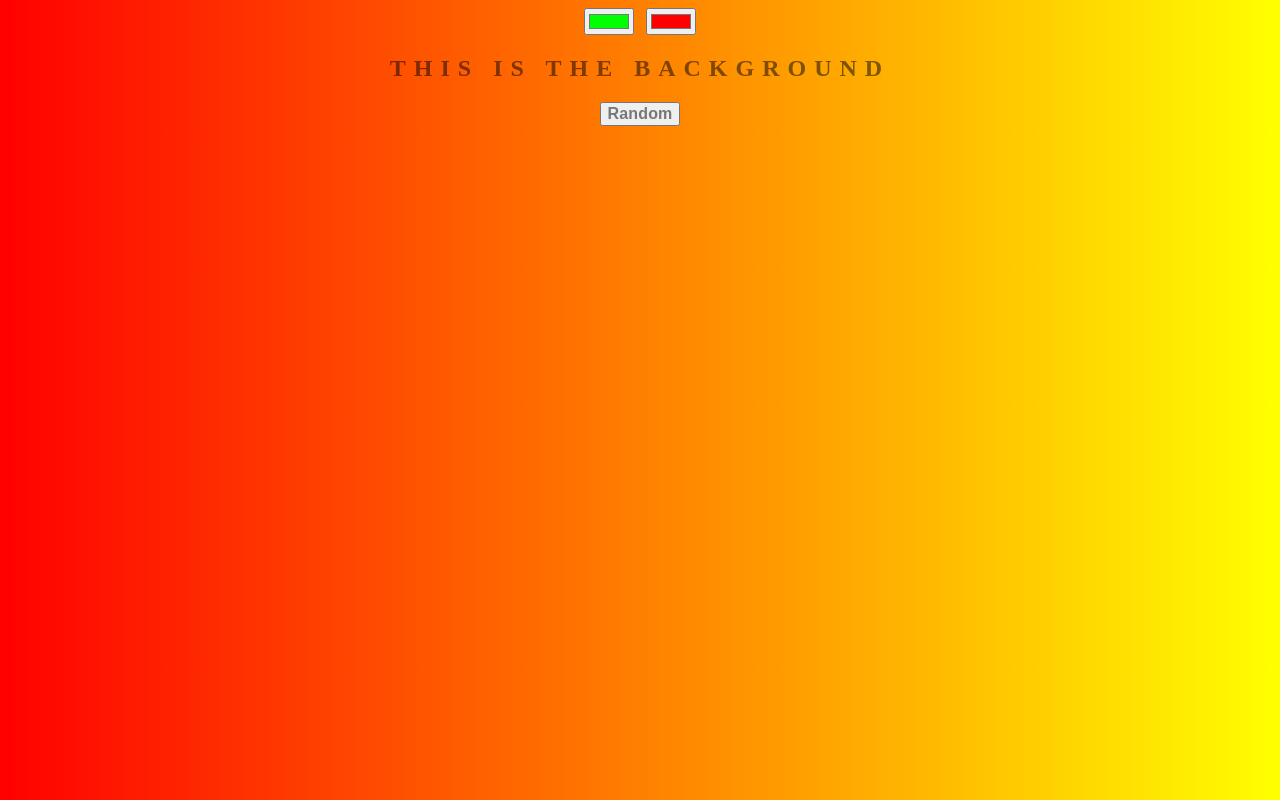
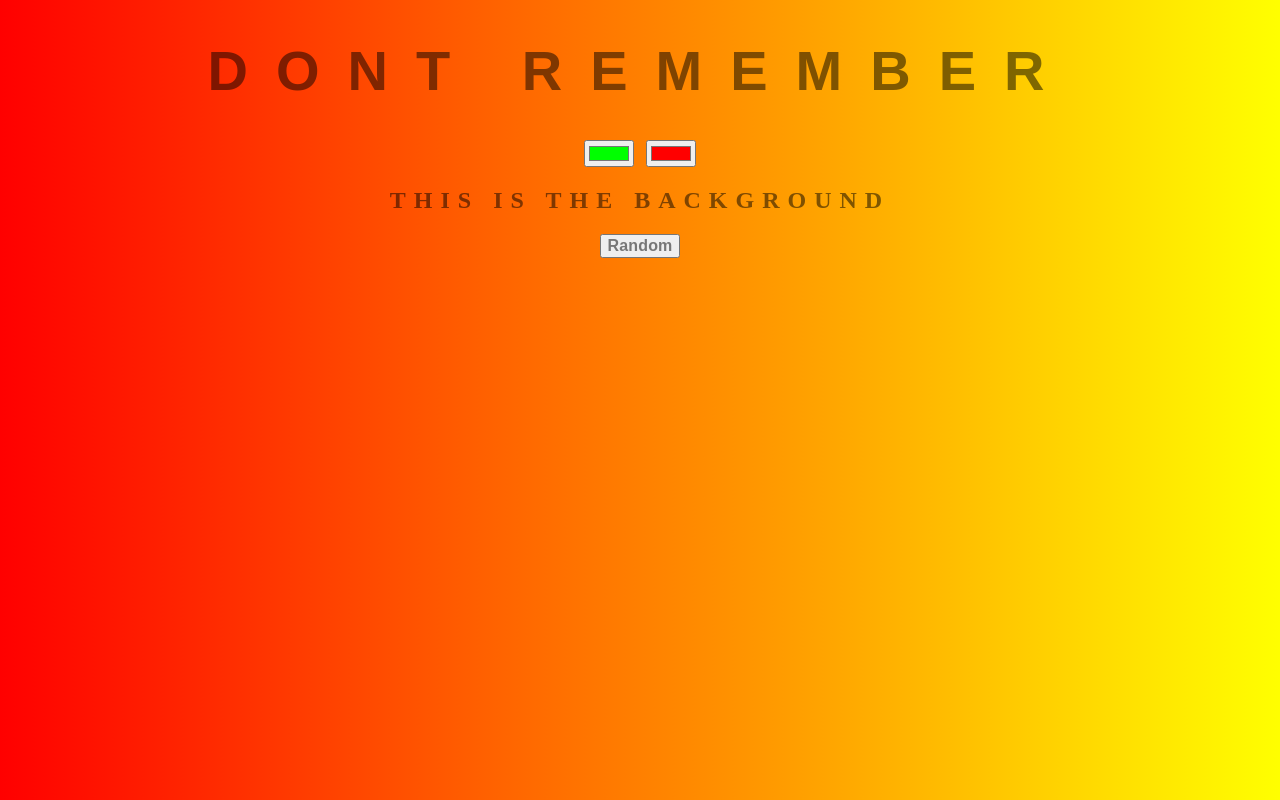
Before and after one commit to JonasJosef123/backgroundgenerator, a plain HTML site: page index.html in a window 1280 px wide. Drawn offline with Linux system fonts and the light colour scheme.

Commit message:
Final version

```diff
--- a/index.html
+++ b/index.html
@@ -6,7 +6,7 @@
     <link rel="stylesheet" href="style.css">
   </head>
   <body id= "gradient">
-
+      <h1>Dont Remember</h1>
       <input class="color1" type="color" name="color1" value="#00ff00">
       <input class="color2" type="color" name="color2" value="#ff0000">
       <h2>This is the Background</h2>
```
